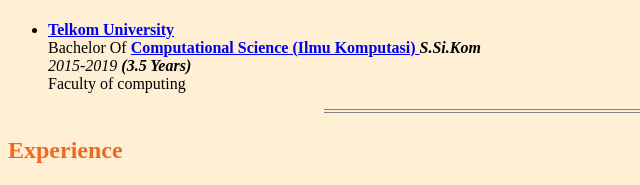
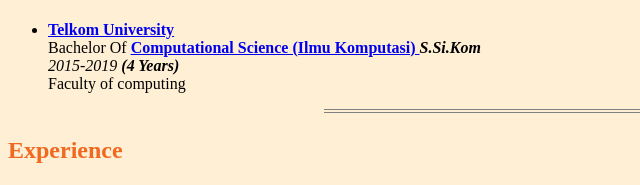
Before and after one commit to Ardirizmaldi/cv, a plain HTML site: page index.html in a window 1280 px wide. Shown: the part 416-601 px from the top of the page, 0-640 px from the left. Drawn offline with Linux system fonts and the light colour scheme.

```diff
--- a/index.html
+++ b/index.html
@@ -27,7 +27,7 @@
   <ul>
     <li><a href="https://en.wikipedia.org/wiki/Telkom_University"><strong>Telkom University</strong></a> </li>
     Bachelor Of <a href="https://en.wikipedia.org/wiki/Computational_science"><strong>Computational Science (Ilmu Komputasi) </a><em>S.Si.Kom</em></strong> <br />
-    <em>2015-2019 <strong>(3.5 Years)</strong> </em> <br />
+    <em>2015-2019 <strong>(4 Years)</strong> </em> <br />
     Faculty of computing
   </ul>
   <hr/>
```
